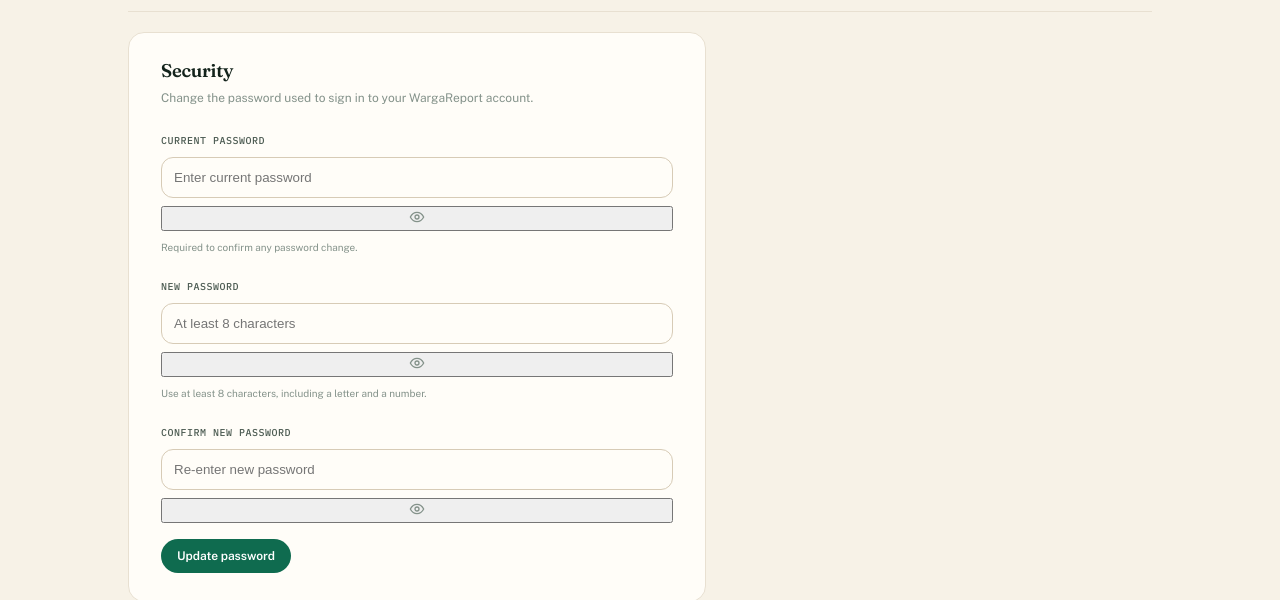
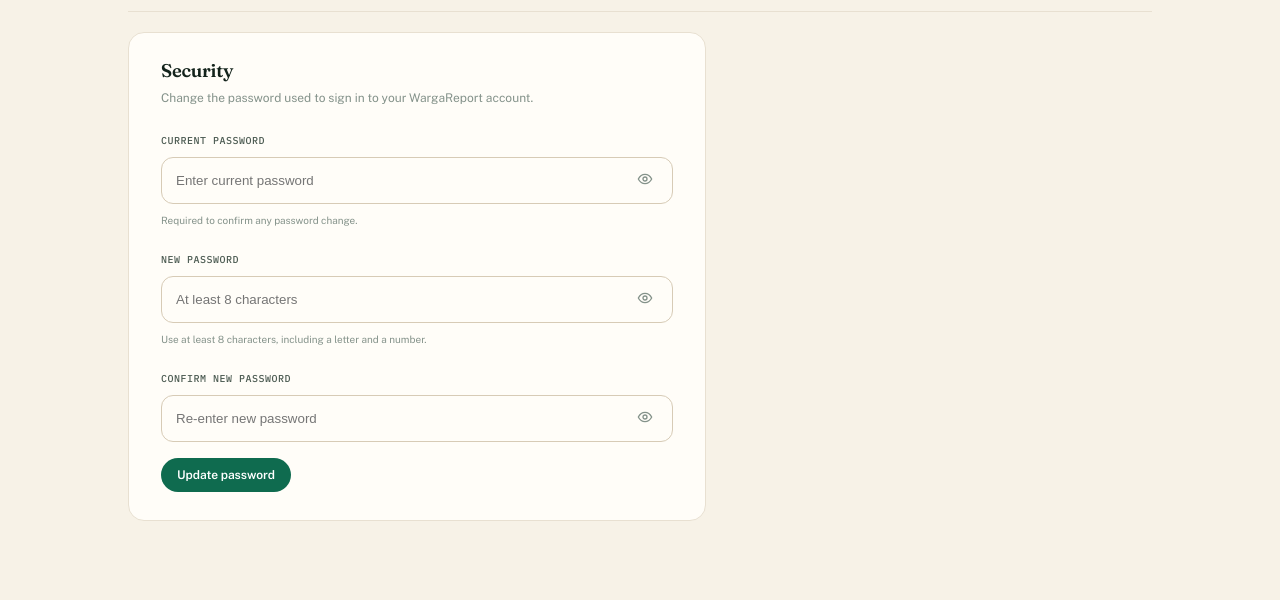
Before and after one commit to ecenn/koda-b10-weekly3, a plain HTML site: page account-security.html in a window 1280 px wide. Shown: the part 228-828 px from the top of the page. Drawn offline with nearby package versions, Linux system fonts and the light colour scheme.

Commit message:
fix: bug eye-icon for password input on account security page

```diff
--- a/account-security.html
+++ b/account-security.html
@@ -63,24 +63,24 @@
                 </div>
                 <div>
                     <label class="rp-card-form-label" for="current-pw">Current Password</label>
-                    <div>
-                        <input class="answer-light" type="text" placeholder="Enter current password" id="current-pw">
+                    <div class="container-input answer-light">
+                        <input type="text" placeholder="Enter current password" id="current-pw">
                         <button><img src="assets/visible-eye-icon.svg" alt="visible-eye-icon"></button>
                     </div>
                     <p>Required to confirm any password change.</p>
                 </div>
                 <div>
                     <label class="rp-card-form-label" for="">New Password</label>
-                    <div>
-                        <input class="answer-light" type="text" placeholder="At least 8 characters">
+                    <div class="container-input answer-light">
+                        <input type="text" placeholder="At least 8 characters">
                         <button><img src="assets/visible-eye-icon.svg" alt="visible-eye-icon"></button>
                     </div>
                     <p>Use at least 8 characters, including a letter and a number.</p>
                 </div>
                 <div>
                     <label class="rp-card-form-label" for="">Confirm New Password</label>
-                    <div>
-                        <input class="answer-light" type="text" placeholder="Re-enter new password">
+                    <div class="container-input answer-light">
+                        <input type="text" placeholder="Re-enter new password">
                         <button><img src="assets/visible-eye-icon.svg" alt="visible-eye-icon"></button>
                     </div>
                 </div>
--- a/css/style.css
+++ b/css/style.css
@@ -2910,12 +2910,29 @@ nav > div:last-of-type > a:first-of-type > img {
     }
 }
 
-.account-security > div:nth-of-type(2), div:nth-of-type(3),div:nth-of-type(4) {
+.account-security > div:nth-of-type(2), div:nth-of-type(3), div:nth-of-type(4) {
     position: relative;
 
     .container-input {
         position: inherit;
-        /* eye password (BUG) */
+        display: grid;
+        grid-template-columns: auto 30px;
+        align-items: center;
+
+        input {
+            background-color: transparent;
+            border: none;
+        }
+
+        button:focus,
+        input:focus {
+            outline: none;
+        }
+
+        button {
+            background-color: transparent;
+            border: none;
+        }
     }
 
 }
```
Lines whose indentation alone changed are shown as unchanged.
